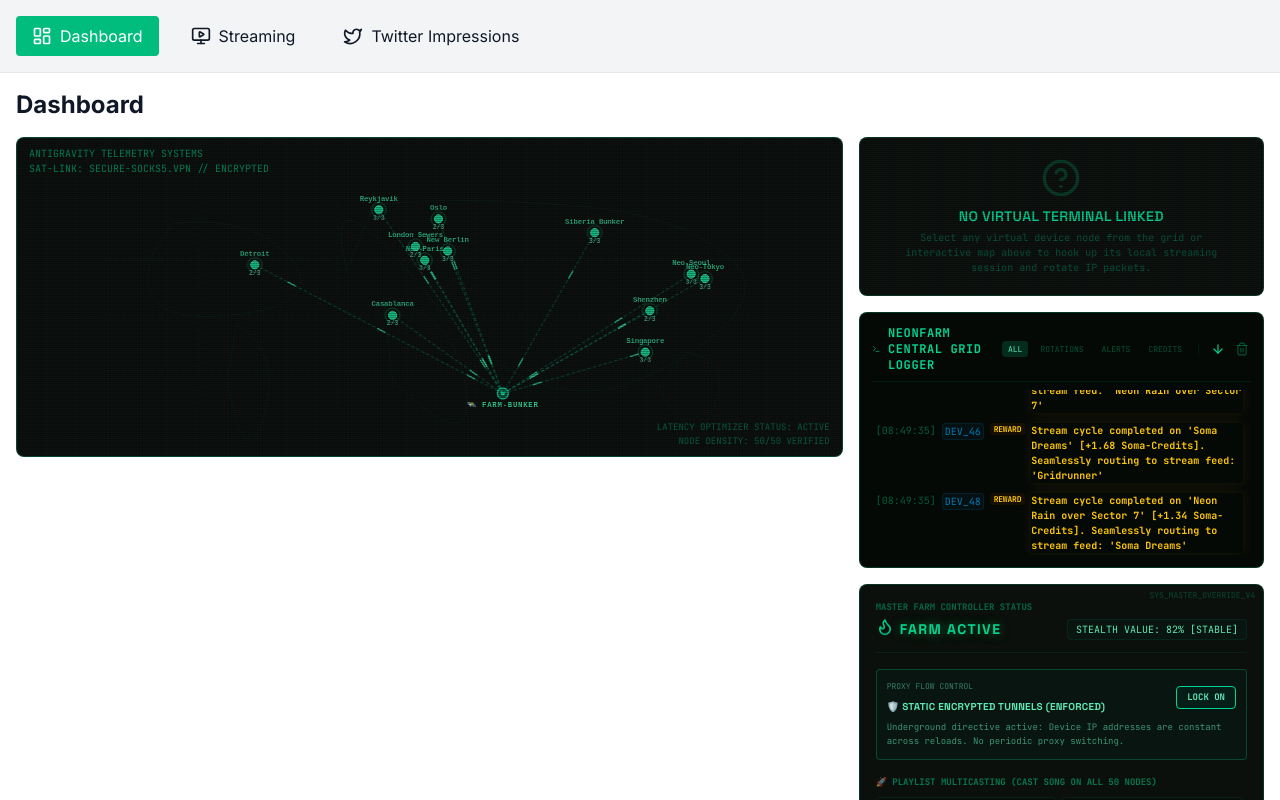
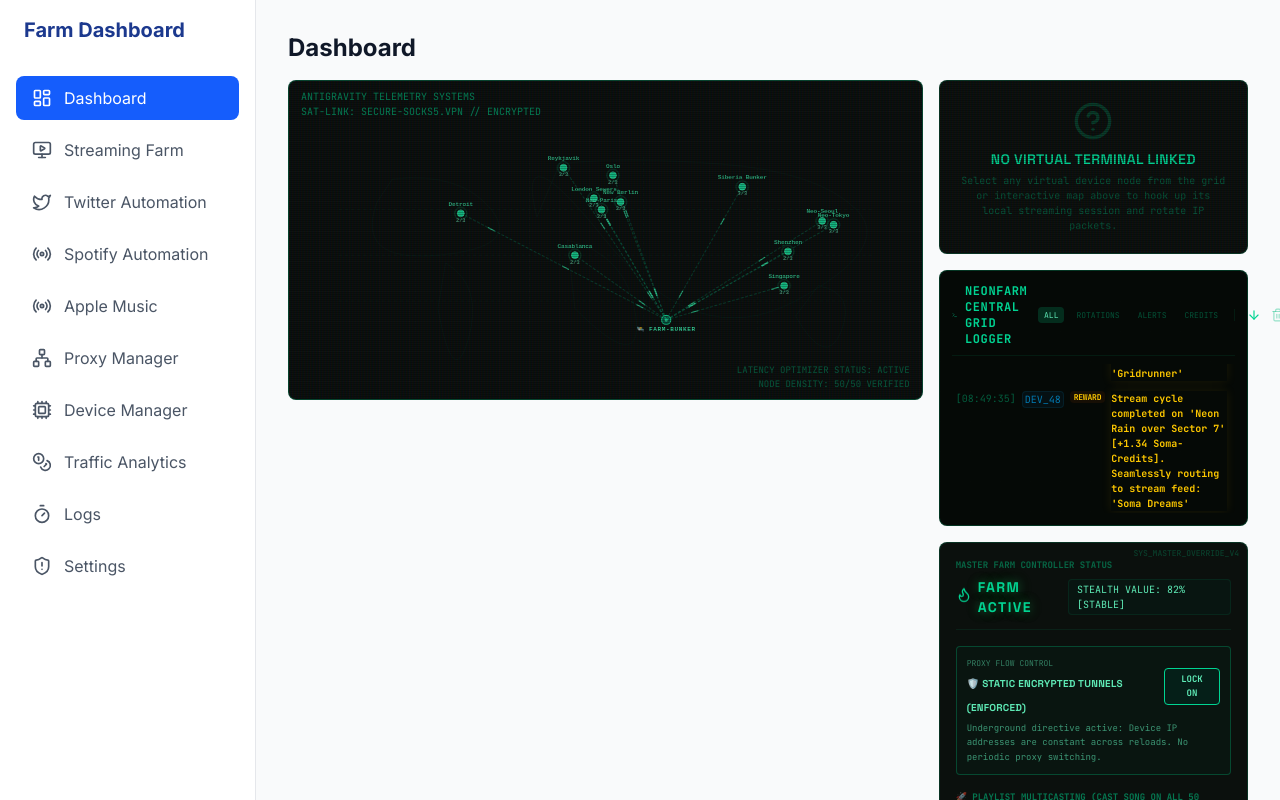
Before and after one commit to Smartboss147/Smart-streaming-farm, a React (Vite) app: page / in a window 1280 px wide. Shown: the top 800 px of the page. Built offline with nearby package versions, Linux system fonts and the light colour scheme.

Commit message:
feat(ui): redesign layout with sidebar navigation
Migrated from top-bar navigation to a side-panel layout to support an expanded set of management tools and improved dashboard organization.

```diff
--- a/src/App.tsx
+++ b/src/App.tsx
@@ -431,23 +431,36 @@ export default function App() {
   }, [addLog]);
 
   return (
-    <div className="min-h-screen bg-white text-gray-900 font-sans antialiased flex flex-col pb-4">
+    <div className="min-h-screen bg-gray-50 text-gray-900 font-sans antialiased flex">
 
-      {/* Navigation */}
-      <nav className="bg-gray-100 p-4 border-b border-gray-200 flex gap-4">
-        <button onClick={() => setActiveTab('dashboard')} className={`flex items-center gap-2 px-4 py-2 rounded ${activeTab === 'dashboard' ? 'bg-emerald-500 text-white' : 'hover:bg-gray-200'}`}>
-          <LayoutDashboard className="w-5 h-5" /> Dashboard
-        </button>
-        <button onClick={() => setActiveTab('streaming')} className={`flex items-center gap-2 px-4 py-2 rounded ${activeTab === 'streaming' ? 'bg-emerald-500 text-white' : 'hover:bg-gray-200'}`}>
-          <MonitorPlay className="w-5 h-5" /> Streaming
-        </button>
-        <button onClick={() => setActiveTab('twitter')} className={`flex items-center gap-2 px-4 py-2 rounded ${activeTab === 'twitter' ? 'bg-emerald-500 text-white' : 'hover:bg-gray-200'}`}>
-          <Twitter className="w-5 h-5" /> Twitter Impressions
-        </button>
+      {/* Sidebar Navigation */}
+      <nav className="w-64 bg-white border-r border-gray-200 p-4 flex flex-col gap-2">
+        <h1 className="text-xl font-bold mb-6 px-2 text-blue-900">Farm Dashboard</h1>
+        {[
+          { id: 'dashboard', label: 'Dashboard', icon: LayoutDashboard },
+          { id: 'streaming', label: 'Streaming Farm', icon: MonitorPlay },
+          { id: 'twitter', label: 'Twitter Automation', icon: Twitter },
+          { id: 'spotify', label: 'Spotify Automation', icon: Radio },
+          { id: 'apple', label: 'Apple Music', icon: Radio },
+          { id: 'proxy', label: 'Proxy Manager', icon: Network },
+          { id: 'device', label: 'Device Manager', icon: Cpu },
+          { id: 'analytics', label: 'Traffic Analytics', icon: Coins },
+          { id: 'logs', label: 'Logs', icon: Timer },
+          { id: 'settings', label: 'Settings', icon: ShieldAlert },
+        ].map(item => (
+          <button
+            key={item.id}
+            onClick={() => setActiveTab(item.id as any)}
+            className={`flex items-center gap-3 px-4 py-2.5 rounded-lg transition-colors ${activeTab === item.id ? 'bg-blue-600 text-white' : 'text-gray-600 hover:bg-blue-50 hover:text-blue-700'}`}
+          >
+            <item.icon className="w-5 h-5" /> {item.label}
+          </button>
+        ))}
       </nav>
 
       {/* Main Container */}
-      <div className="flex-1 p-4">
+      <div className="flex-1 p-8 bg-gray-50">
+
         {activeTab === 'dashboard' && (
           <div className="space-y-4">
             <h2 className="text-2xl font-bold">Dashboard</h2>
@@ -489,16 +502,25 @@ export default function App() {
 
         {activeTab === 'streaming' && (
           <div className="space-y-4">
-            <h2 className="text-2xl font-bold">Streaming Wall</h2>
+            <h2 className="text-2xl font-bold">Streaming Farm</h2>
             <StreamingWall devices={devices} pinnedIds={pinnedDeviceIds} onTogglePin={handleTogglePinDevice} onSelectDevice={handleSelectDevice} onUpdateDevice={handleUpdateDevice} onAddLog={addLog} />
           </div>
         )}
 
         {activeTab === 'twitter' && (
           <div className="space-y-4">
-            <h2 className="text-2xl font-bold">Twitter Impressions & Likes</h2>
+            <h2 className="text-2xl font-bold">Twitter Automation</h2>
             <DeviceGrid devices={devices} selectedDevice={selectedDevice} onSelectDevice={handleSelectDevice} />
+            {/* Placeholder for Campaign Manager */}
+            <div className="p-6 bg-gray-50 border rounded-lg">Twitter Campaign Manager placeholder</div>
           </div>
+        )}
+
+        {['spotify', 'apple', 'proxy', 'device', 'analytics', 'logs', 'settings'].includes(activeTab) && (
+            <div className="space-y-4">
+                <h2 className="text-2xl font-bold capitalize">{activeTab} Manager</h2>
+                <p>Placeholder for {activeTab} functionality.</p>
+            </div>
         )}
       </div>
     </div>
--- a/src/components/StreamingWall.tsx
+++ b/src/components/StreamingWall.tsx
@@ -21,7 +21,7 @@ export const StreamingWall: React.FC<StreamingWallProps> = ({
   onUpdateDevice,
   onAddLog,
 }) => {
-  const pinnedDevices = devices.filter((d) => pinnedIds.includes(d.id));
+  const pinnedDevices = devices;
   const [activeMediaTab, setActiveMediaTab] = useState<Record<number, "youtube" | "spotify" | "appleMusic">>({});
 
   // States to hold manual URLs for editing per device on the fly
```
